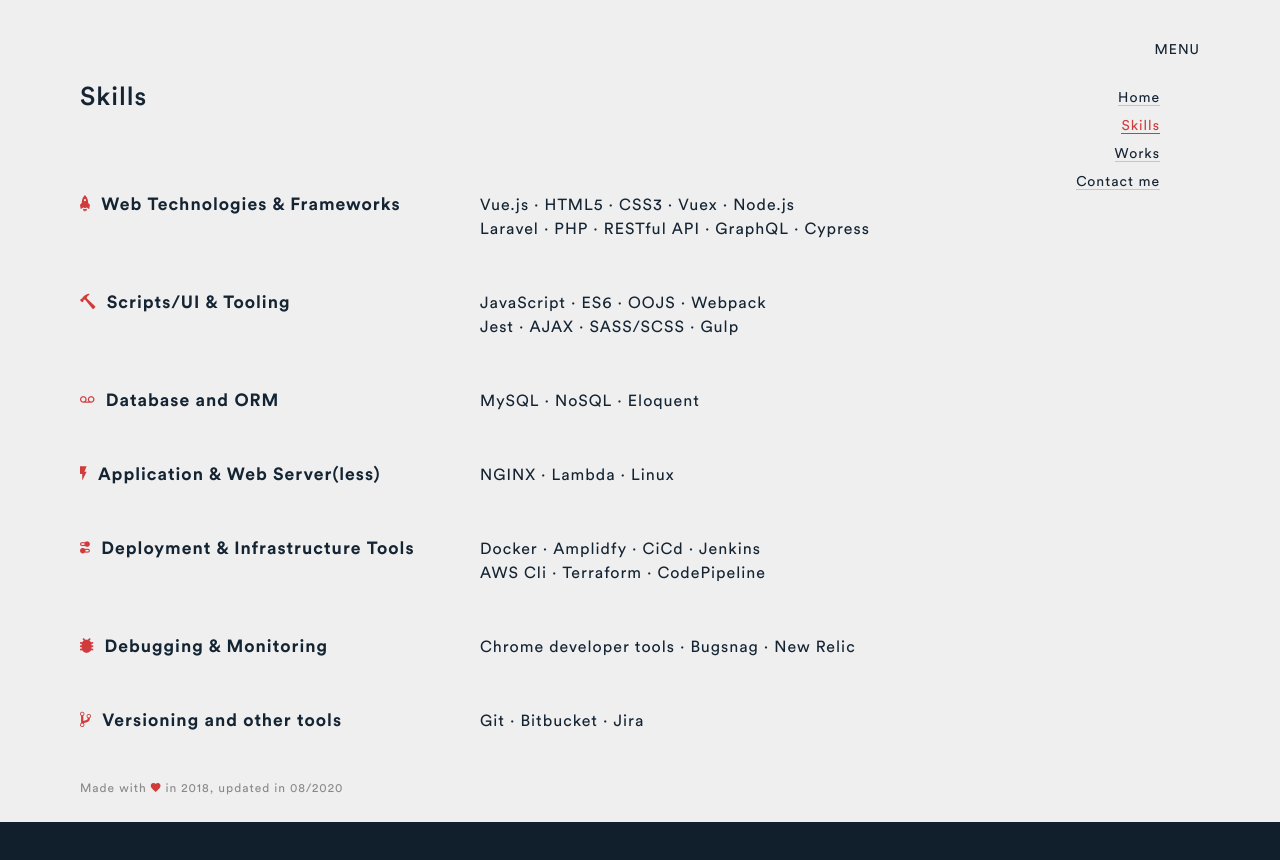
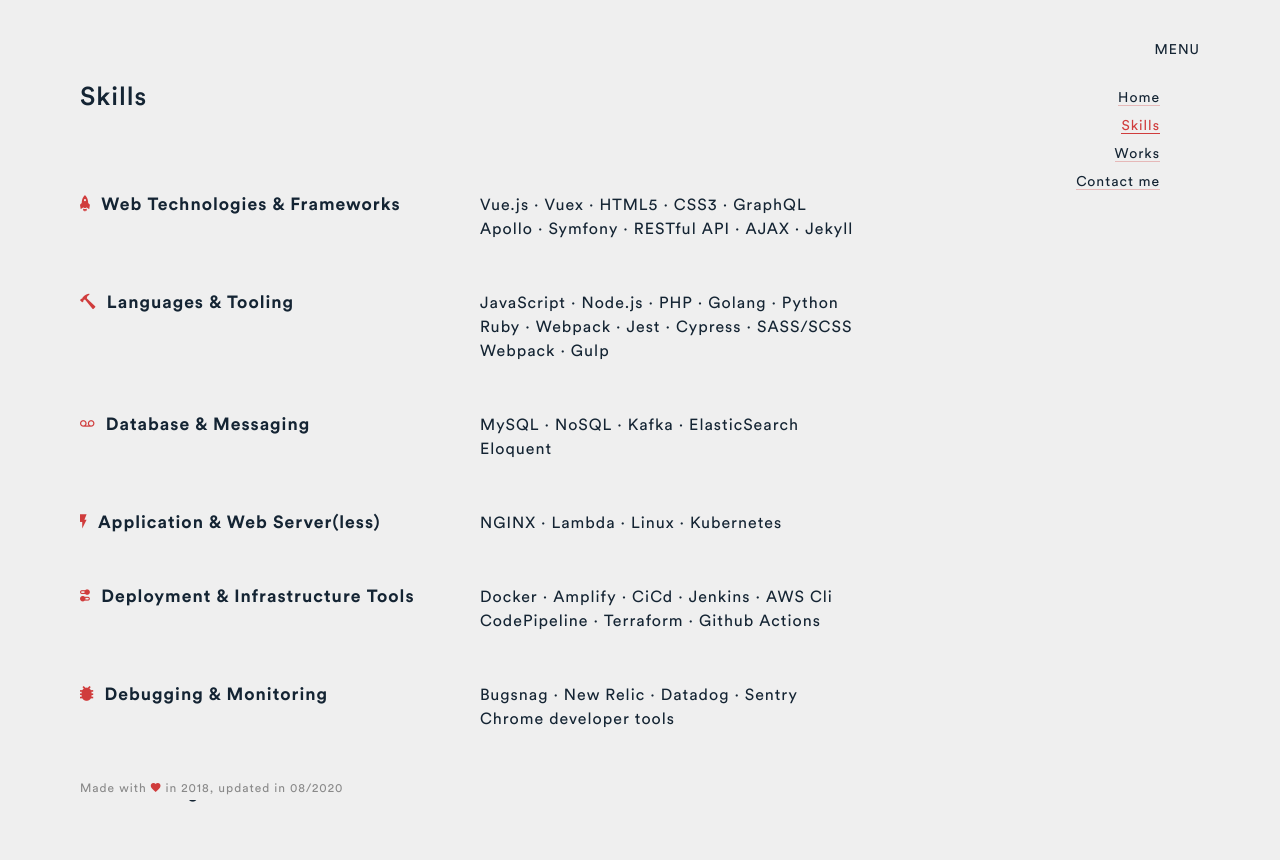
Before and after one commit to cuppilekkia/cuppilekkia-personal, a Vue app: page /skills in a window 1280 px wide. Shown: the top 860 px of the page. Before the commit the page ends 822 px from the top, so only its background shows below. Built offline with nearby package versions, Linux system fonts and the light colour scheme.

Commit message:
skills update

```diff
--- a/src/views/Home.vue
+++ b/src/views/Home.vue
@@ -17,7 +17,7 @@
                 I enjoy building powerful handcrafted web applications using the latest technologies.
                 Passionate about problem solving, business logic, performances and optimizations,
                 I do everything in my power to make the web experience as fast as possible from the code to the infrastructure.
-                Currently on the path to become a Solution Architect.
+                Currently on the path to become a Solutions Architect.
             </Paragraph>
         </section>
         <section class="contact-links">
--- a/src/views/Skills.vue
+++ b/src/views/Skills.vue
@@ -10,25 +10,27 @@
                     <i class="icon ion-md-rocket"></i> Web Technologies & Frameworks
                 </h2>
                 <Paragraph class="tags">
-                    Vue.js &middot; HTML5 &middot; CSS3 &middot; Vuex &middot; Node.js <br>
-                    Laravel &middot; PHP &middot; RESTful API &middot; GraphQL &middot; Cypress
+                    Vue.js &middot; Vuex &middot; HTML5 &middot; CSS3 &middot; GraphQL <br>
+                    Apollo &middot; Symfony &middot; RESTful API &middot; AJAX &middot; Jekyll
                 </Paragraph>
             </section>
             <section class="skill">
                 <h2 class="skill-title">
-                    <i class="icon ion-md-hammer"></i> Scripts/UI & Tooling
+                    <i class="icon ion-md-hammer"></i> Languages & Tooling
                 </h2>
                 <Paragraph class="tags">
-                    JavaScript &middot; ES6 &middot; OOJS &middot; Webpack <br>
-                    Jest &middot; AJAX &middot; SASS/SCSS &middot; Gulp
+                    JavaScript &middot; Node.js &middot; PHP &middot; Golang &middot; Python<br>
+                    Ruby &middot; Webpack &middot; Jest &middot; Cypress &middot; SASS/SCSS<br>
+                    Webpack &middot; Gulp
                 </Paragraph>
             </section>
             <section class="skill">
                 <h2 class="skill-title">
-                    <i class="icon ion-md-recording"></i> Database and ORM
+                    <i class="icon ion-md-recording"></i> Database & Messaging
                 </h2>
                 <Paragraph class="tags">
-                    MySQL &middot; NoSQL &middot; Eloquent
+                    MySQL &middot; NoSQL &middot; Kafka &middot; ElasticSearch <br>
+                    Eloquent
                 </Paragraph>
             </section>
             <section class="skill">
@@ -36,7 +38,7 @@
                     <i class="icon ion-md-flash"></i> Application & Web Server(less)
                 </h2>
                 <Paragraph class="tags">
-                    NGINX &middot; Lambda &middot; Linux
+                    NGINX &middot; Lambda &middot; Linux &middot; Kubernetes
                 </Paragraph>
             </section>
             <section class="skill">
@@ -44,8 +46,8 @@
                     <i class="icon ion-md-switch"></i> Deployment & Infrastructure Tools
                 </h2>
                 <Paragraph class="tags">
-                    Docker &middot; Amplidfy &middot; CiCd &middot; Jenkins <br>
-                    AWS Cli &middot; Terraform &middot; CodePipeline
+                    Docker &middot; Amplify &middot; CiCd &middot; Jenkins &middot; AWS Cli <br>
+                    CodePipeline &middot; Terraform &middot; Github Actions
                 </Paragraph>
             </section>
             <section class="skill">
@@ -53,7 +55,8 @@
                     <i class="icon ion-md-bug"></i> Debugging & Monitoring
                 </h2>
                 <Paragraph class="tags">
-                    Chrome developer tools &middot; Bugsnag &middot; New Relic
+                    Bugsnag &middot; New Relic &middot; Datadog &middot; Sentry<br>
+                    Chrome developer tools
                 </Paragraph>
             </section>
             <section class="skill">
@@ -61,7 +64,7 @@
                     <i class="icon ion-md-git-branch"></i> Versioning and other tools
                 </h2>
                 <Paragraph class="tags">
-                    Git &middot; Bitbucket &middot; Jira
+                    Git &middot; Bitbucket &middot; Jira &middot; GitHub
                 </Paragraph>
             </section>
         </div>
```
